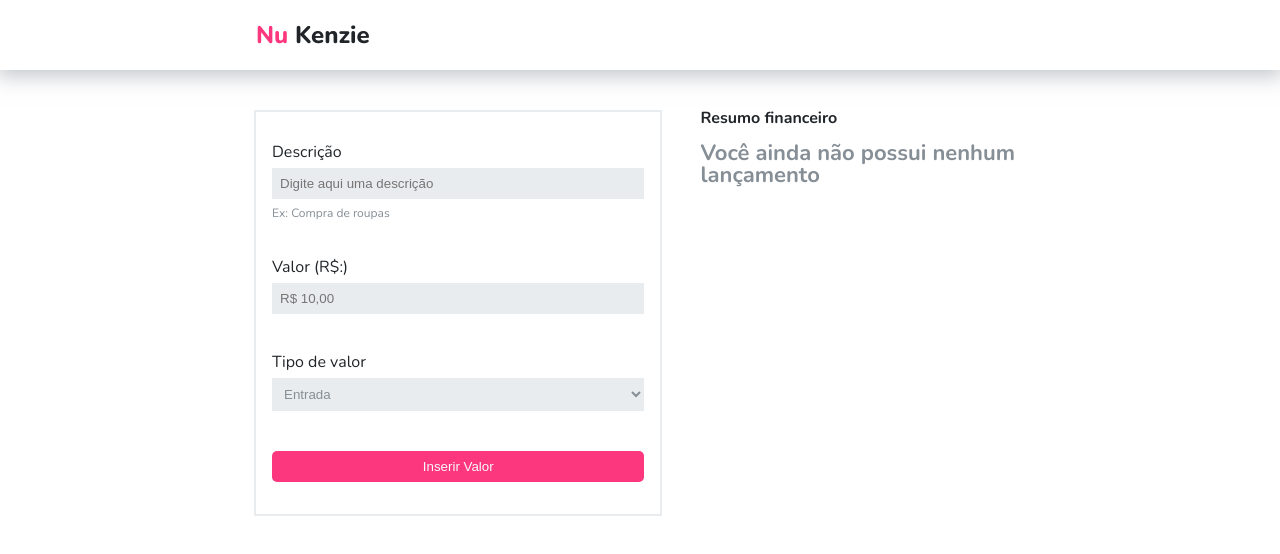
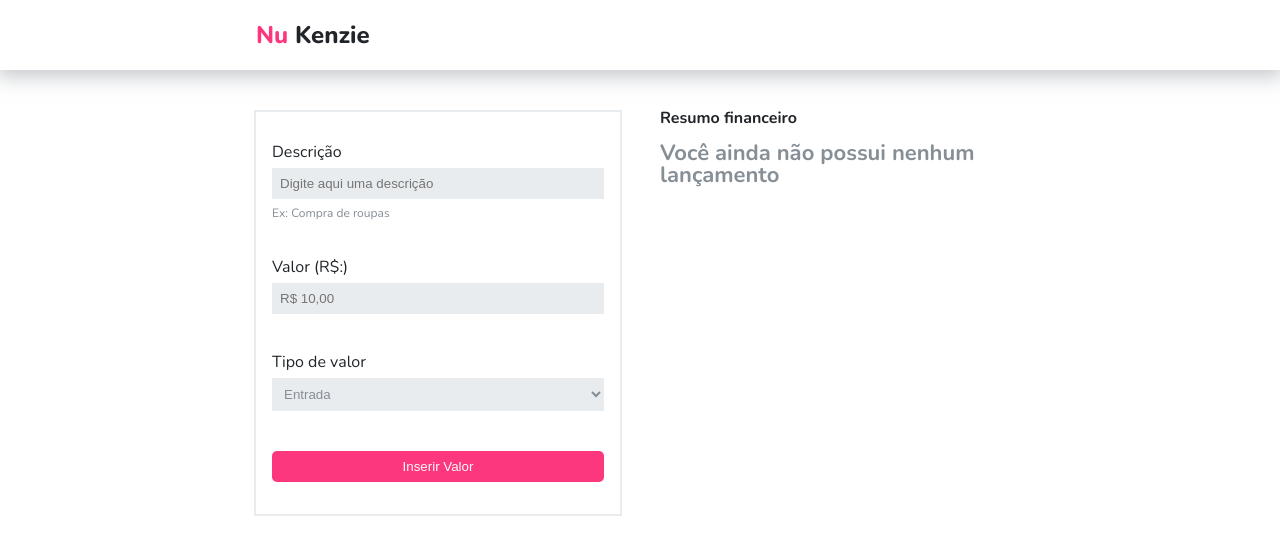
Before and after one commit to Zaalbear/react-entrega-s1-nu-kenzie_zaalbear, a React (Vite) app: page / in a window 1280 px wide. Shown: the top 554 px of the page. Built offline with nearby package versions, Linux system fonts and the light colour scheme.

Commit message:
fix: arrumado tamanho das sections em telas grandes

```diff
--- a/src/components/FinanceSection/styles.module.scss
+++ b/src/components/FinanceSection/styles.module.scss
@@ -90,5 +90,8 @@
     }
   }
 
+  @media (min-width: 1024px){
+    width: 100%;
+  }
 
 }
```
